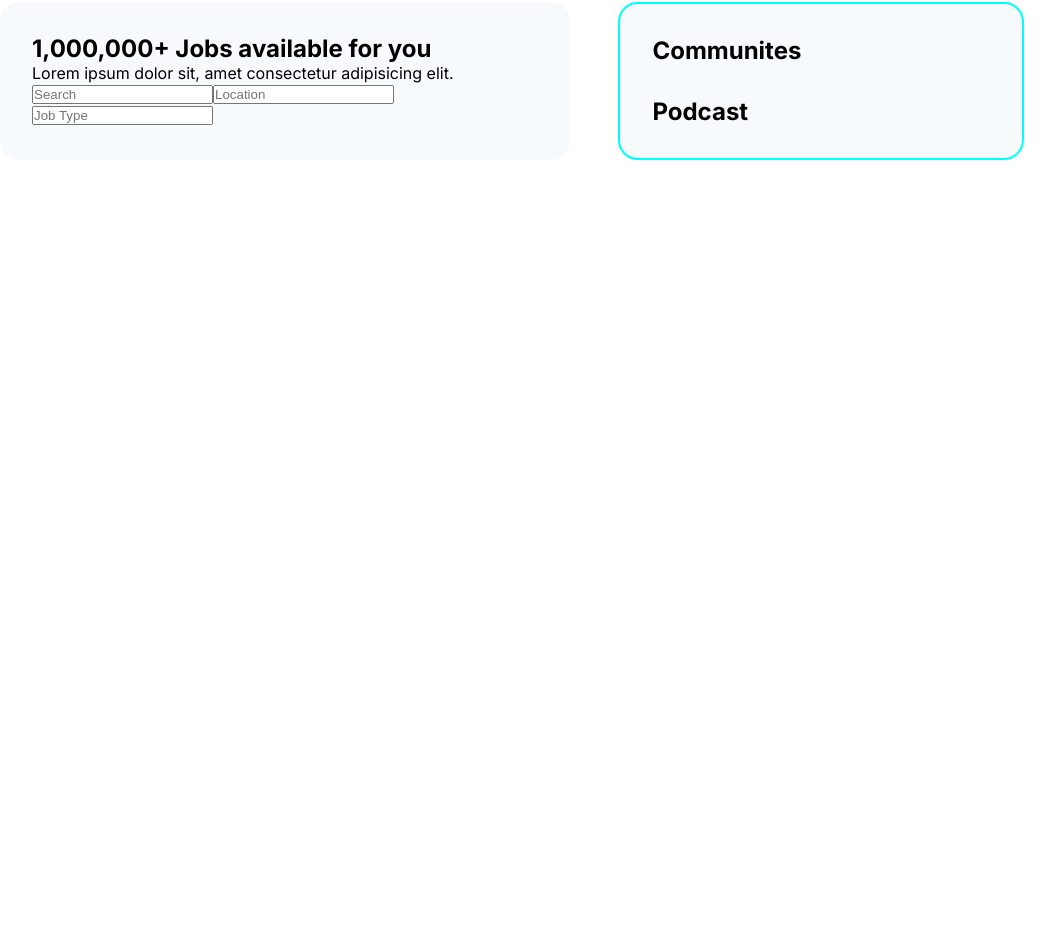
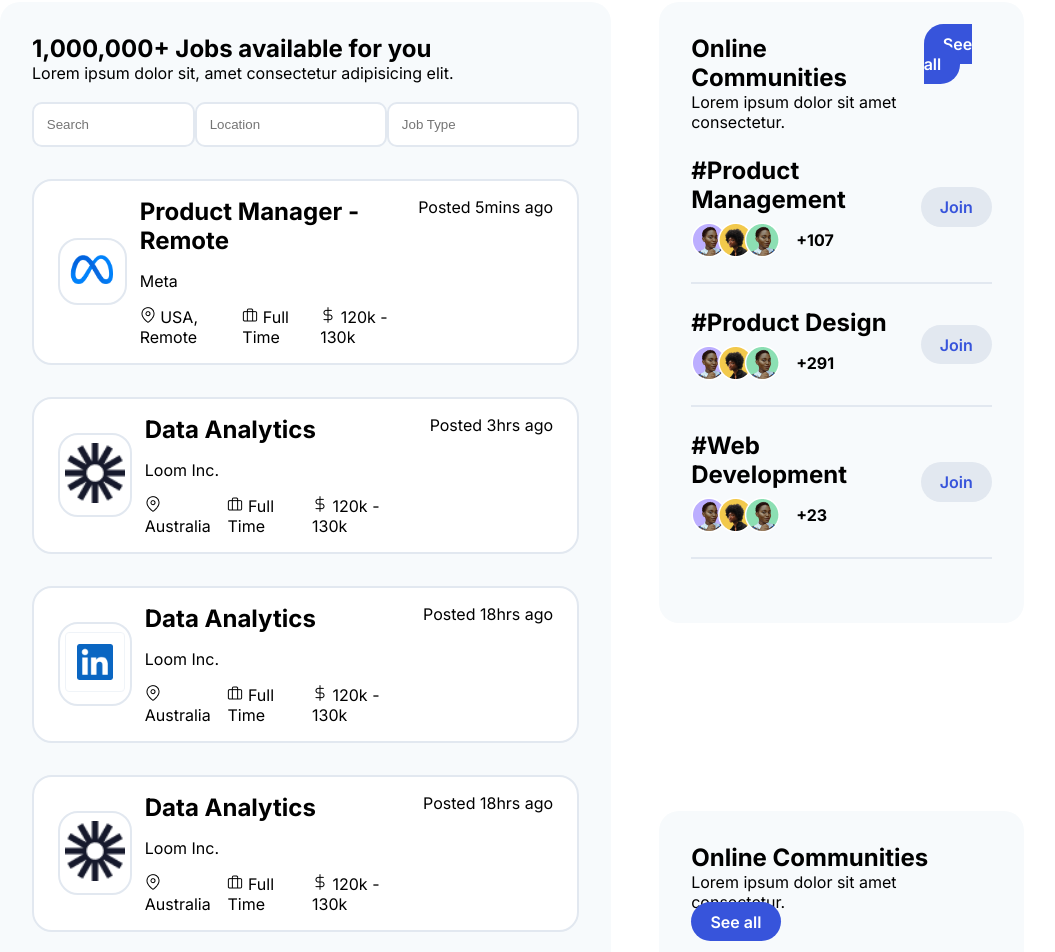
Before and after one commit to EarlPappi/GaretHiTech, a React (Create React App) app: page / in a window 1280 px wide. Shown: the part 1246-2198 px from the top of the page, without its empty margins (128-1183 px from the left). Before the commit the page ends 1406 px from the top, so only its background shows below. Built offline with nearby package versions, Linux system fonts and the light colour scheme.

Commit message:
progress

```diff
--- a/src/Components/Communities/Communities.jsx
+++ b/src/Components/Communities/Communities.jsx
@@ -1,11 +1,54 @@
-
+import classes from "./Communities.module.css";
+import Button from "../TinyComp/Button";
+import Avatar from "../../Assets/group-avatar.png"
 
 const Communities = () => {
+
+    const communties = [
+        {
+            title: 'Product Management',
+            members: 107
+        },
+        {
+            title: 'Product Design',
+            members: 291
+        },
+        {
+            title: 'Web Development',
+            members: 23
+        }
+    ]
     return (
-        <div>
-            <h2>Communites</h2>
+        <div className={classes.communitiesCon}>
+            <div className={classes.firstCommSec}>
+                <div>
+                    <h2>Online Communities</h2>
+                    <p>Lorem ipsum dolor sit amet consectetur.</p>
+                </div>
+
+                <div>
+                    <Button color="white" bgColor='#3754DB'>See all</Button>
+                </div>
+            </div>
+
+            {communties.map((community) => {
+                return (
+                    <div className={ classes.commLisiting }>
+                        <div>
+                            <h2>#{community.title}</h2>
+                            <div className={ classes.innerConListing }><img src={Avatar} alt="" /> <span>+{community.members}</span></div>
+
+                        </div>
+
+                        <div>
+                            <Button color='#3754DB' bgColor='#E2E8F0'>Join</Button>
+                        </div>
+
+                    </div>
+                )
+            })}
         </div>
-     );
+    );
 }
 
 export default Communities;
--- a/src/Components/Communities/Communities.module.css
+++ b/src/Components/Communities/Communities.module.css
@@ -0,0 +1,31 @@
+.communitiesCon{
+    background-color: #F7FAFC;
+    padding: 2rem;
+    padding-bottom: 4rem;
+    border-radius: 20px;
+}
+
+.firstCommSec{
+    display: flex;
+    justify-content: space-between;
+}
+
+.commLisiting{
+    display: flex;
+    justify-content: space-between;
+    align-items: center;
+    margin-top: 1.5rem;
+    padding-bottom: 1.5rem;
+    border-bottom: #E2E8F0 2px solid;
+}
+
+.innerConListing{
+    display: flex;
+    align-items: center;
+    gap: 1rem;
+    padding-top: .5rem;
+}
+
+.innerConListing span{
+    font-weight: 700;
+}
--- a/src/Components/Job/Job.jsx
+++ b/src/Components/Job/Job.jsx
@@ -1,41 +1,91 @@
 import Meta from "../../Assets/facebookmeta.png";
 import Linkedin from "../../Assets/linkedin.png";
-import Loom from "../../Assets/Vector.svg";
+import Loom from "../../Assets/starry.png";
 import Dollar from "../../Assets/dollar-sign.png";
 import Briefcase from "../../Assets/briefcase.png";
 import Location from "../../Assets/map-pin.png";
+import classes from "./Job.module.css"
 
 const Jobs = () => {
-    const Jobs = [
+    const jobs = [
+
         {
             title: 'Product Manager - Remote',
             company: 'Meta',
             location: 'USA, Remote',
             type: 'Full Time',
             salary: '120k - 130k',
-            icon: Meta
+            icon: Meta,
+            time: "5mins"
         },
         {
-            title: 'Product Manager - Onsite',
-            company: 'Meta',
-            location: 'USA, Onsite',
+            title: 'Data Analytics',
+            company: 'Loom Inc.',
+            location: 'Australia',
             type: 'Full Time',
             salary: '120k - 130k',
-            icon: Meta
+            icon: Loom,
+            time: "3hrs"
+        },
+        {
+            title: 'Data Analytics',
+            company: 'Loom Inc.',
+            location: 'Australia',
+            type: 'Full Time',
+            salary: '120k - 130k',
+            icon: Linkedin,
+            time: "18hrs"
+        },
+        {
+            title: 'Data Analytics',
+            company: 'Loom Inc.',
+            location: 'Australia',
+            type: 'Full Time',
+            salary: '120k - 130k',
+            icon: Loom,
+            time: "18hrs"
         }
+
     ]
 
     return (
         <div>
             <h2>1,000,000+ Jobs available for you</h2>
             <p>Lorem ipsum dolor sit, amet consectetur adipisicing elit.</p>
-            <div>
+            <div className={ classes.listingInput }>
                 <input type="search" name="" id="" placeholder="Search" />
                 <input type="text" name="" id="" placeholder="Location" />
                 <input type="text" name="" id="" placeholder="Job Type" />
             </div>
 
+            { jobs.map((job) =>{
+                return(
+                <div className={ classes.jobListing }>
+                    <div className={ classes.listingIconCon }>
+                        <div className={ classes.companyIconCon }>
+                            <img src={ job.icon } alt="" width="100%"/>
+                        </div>
 
+                        <div className={ classes.listingOther }>
+                            <h2>{ job.title }</h2>
+                            <span>{ job.company }</span>
+
+                            <div className={ classes.listingOtherInner }>
+                                <div><img src={ Location } alt="" /> <span>{ job.location }</span></div>
+                                <div><img src={ Briefcase } alt="" /> <span>{ job.type }</span></div>
+                                <div><img src={ Dollar } alt="" /> <span>{ job.salary }</span></div>
+                            </div>
+                        </div>
+
+                    </div>
+
+                    <div>
+                        <p>Posted { job.time } ago</p>
+                    </div>
+
+                </div>
+                )
+            }) }
         </div>
     );
 }
--- a/src/Components/Job/Job.module.css
+++ b/src/Components/Job/Job.module.css
@@ -0,0 +1,59 @@
+.jobListing{
+    display: flex;
+    justify-content: space-between;
+    align-items: flex-start;
+    background-color: white;
+    margin-top: 2rem;
+    margin-bottom: 2rem;
+    padding: 1rem 1.5rem;
+    border-radius: 20px;
+    border: #E2E8F0 2px solid;
+}
+
+.listingInput{
+    display: flex;
+    justify-content: space-between;
+    margin-top: 1.2rem;
+}
+
+
+.listingInput input{
+    padding: .8rem;
+    width: 30%;
+    border: 2px solid #E2E8F0;
+    border-radius: 10px;
+
+}
+
+input:focus{
+    border: none;
+    outline: none;
+}
+
+.listingIconCon{
+    display: flex;
+    gap: .8rem;
+    align-items: center;
+    width: 70%;
+
+}
+
+.companyIconCon{
+    width: 20%;
+    background: white;
+    padding: .5rem .3rem;
+    border: 2px solid #E2E8F0;
+    border-radius: 20px;
+}
+
+.listingOther{
+    display: flex;
+    flex-direction: column;
+    gap: 1rem;
+}
+
+.listingOtherInner{
+    display: flex;
+    align-items: baseline;
+    gap: .5rem;
+}
--- a/src/Components/Podcast/Podcast.jsx
+++ b/src/Components/Podcast/Podcast.jsx
@@ -1,9 +1,19 @@
-
+import classes from "./Podcast.module.css"
+import Button from "../TinyComp/Button";
 
 const Podcast = () => {
     return (
-        <div>
-            <h2>Podcast</h2>
+        <div className={ classes.podcastCon }>
+            <div className={classes.firstPodSec}>
+                <div>
+                    <h2>Online Communities</h2>
+                    <p>Lorem ipsum dolor sit amet consectetur.</p>
+                </div>
+
+                <div>
+                    <Button color="white" bgColor='#3754DB'>See all</Button>
+                </div>
+            </div>
         </div>
      );
 }
--- /dev/null
+++ b/src/Components/Podcast/Podcast.module.css
@@ -0,0 +1,6 @@
+.podcastCon{
+    background-color: #F7FAFC;
+    padding: 2rem;
+    padding-bottom: 4rem;
+    border-radius: 20px;
+}
--- a/src/Components/PreFooterSection/PreFooter.module.css
+++ b/src/Components/PreFooterSection/PreFooter.module.css
@@ -1,6 +1,7 @@
 .preFootersec{
     display: flex;
     gap: 3rem;
+    margin-bottom: 5rem;
 }
 
 
@@ -13,12 +14,10 @@
 
 .comPodCon{
     display: flex;
-    padding: 2rem;
     border-radius: 20px;
-    background-color: #F7FAFC;
+    background-color: white;
     flex-direction: column;
     gap: 2rem;
-    align-content: space-between;
-    border: 2px aqua solid;
+    justify-content: space-between;
     width: 40%;
 }
--- a/src/Components/TinyComp/Button.module.css
+++ b/src/Components/TinyComp/Button.module.css
@@ -3,4 +3,5 @@
     padding: .6rem 1.2rem;
     border-radius: 20px;
     font-weight: 600;
+    cursor: pointer;
 }
```
